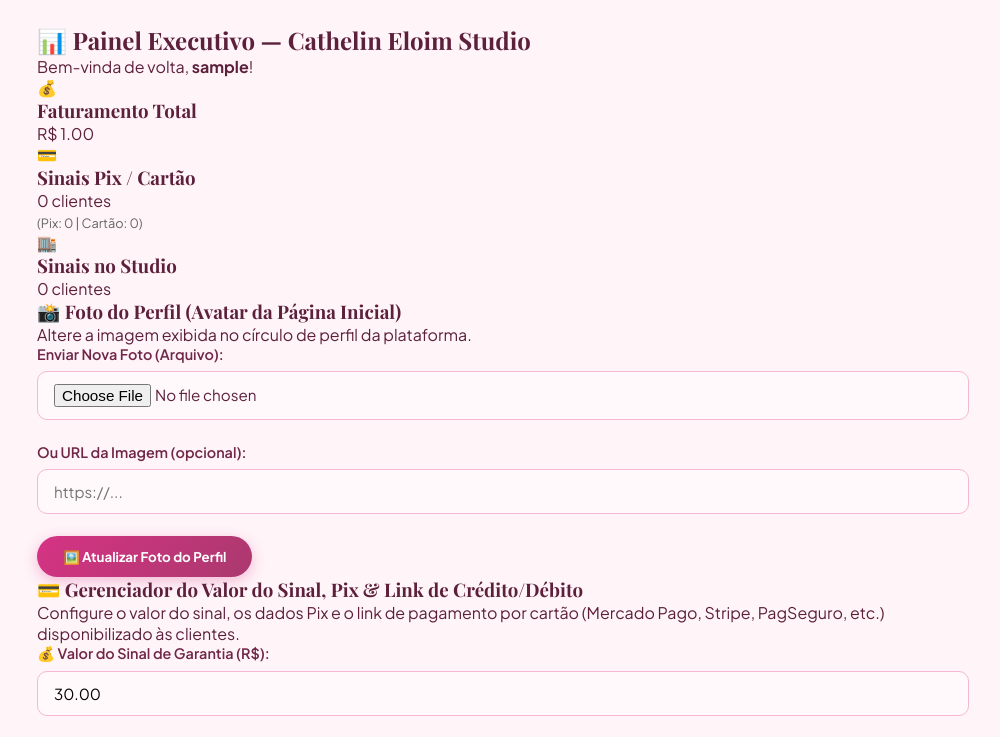
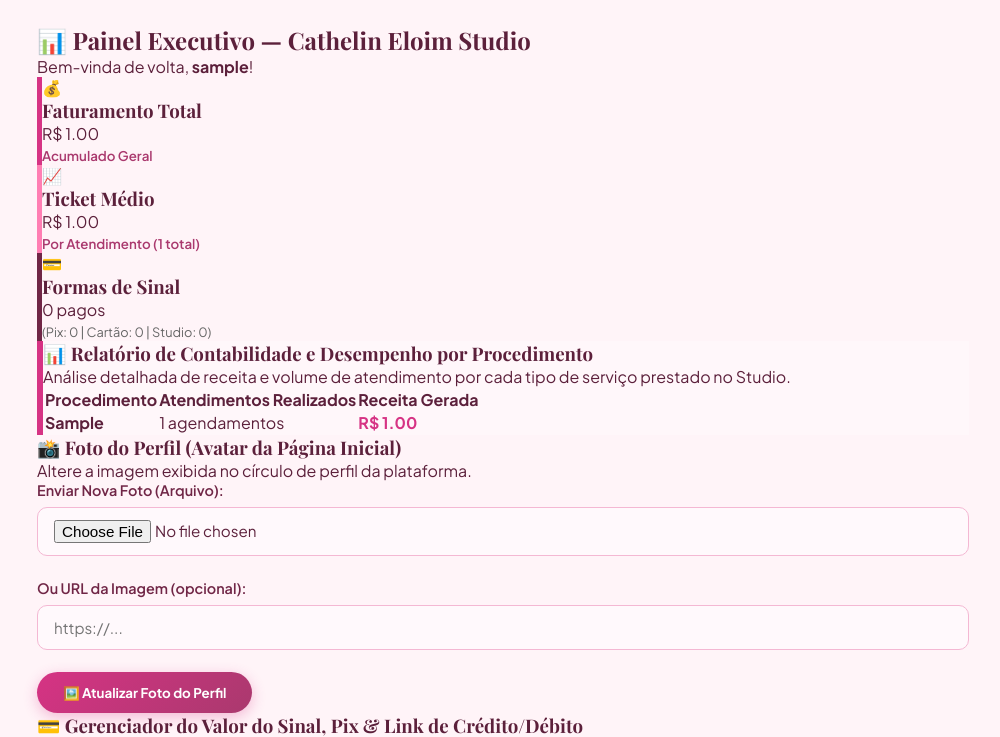
Before and after one commit to ricardosousarocha2017/cath-unhas, a Flask app: page /admin in a window 1280 px wide. Shown: the part 88-825 px from the top of the page, without its empty margins (137-1137 px from the left). Run offline with Flask 3, Linux system fonts and the light colour scheme; the visitor is signed in with stand-in values (Sample User, id 1); data comes from the database, SQL or seed files in the repository; tables that the repository leaves empty hold one stand-in row (values such as "Sample post"); some web fonts are replaced.

Commit message:
Add files via upload

```diff
--- a/app.py
+++ b/app.py
@@ -396,8 +396,8 @@ def alterar_status_sinal(agendamento_id):
             conn.commit()
             conn.close()
 
-            # Se o status for Pix Confirmado, enviar WhatsApp de confirmação de sinal conferido junto ao banco
-            if agendamento and ('Confirmado' in novo_status_sinal or 'Pix Confirmado' in novo_status_sinal):
+            # Disparar devolutiva via Green-API para o WhatsApp do cliente quando o sinal for confirmado
+            if agendamento and ('Confirmado' in novo_status_sinal or 'Pix Confirmado' in novo_status_sinal or 'Recebido' in novo_status_sinal):
                 telefone_cliente = agendamento['telefone']
                 nome_cliente = agendamento['nome']
                 servico_cliente = agendamento['servico']
@@ -405,7 +405,6 @@ def alterar_status_sinal(agendamento_id):
                 hora_cliente = agendamento['hora']
                 valor_sinal_val = agendamento['valor_sinal'] if agendamento['valor_sinal'] else 30.0
 
-                # Formatar telefone para WhatsApp
                 target_wa = "".join([c for c in str(telefone_cliente) if c.isdigit()])
                 if len(target_wa) <= 11 and not target_wa.startswith('55'):
                     target_wa = '55' + target_wa
@@ -425,7 +424,7 @@ def alterar_status_sinal(agendamento_id):
                     try:
                         requests.post(url_green, json={"chatId": f"{target_wa}@c.us", "message": msg_confirmacao}, headers=headers, timeout=5)
                     except Exception as ex:
-                        print("Erro ao enviar WhatsApp Green-API:", ex)
+                        print("Erro ao enviar WhatsApp Green-API ao cliente:", ex)
 
             flash(f'Status do sinal atualizado para "{novo_status_sinal}" e devolutiva enviada ao cliente com sucesso!', 'success')
     except Exception as e:
--- a/templates/admin.html
+++ b/templates/admin.html
@@ -7,29 +7,61 @@
         <p class="admin-welcome">Bem-vinda de volta, <strong>{{ username }}</strong>!</p>
     </div>
 
-    <!-- Estatísticas Principais -->
+    <!-- Estatísticas Principais & Contabilidade Profissional -->
     <div class="stats-grid">
-        <div class="stat-card">
+        <div class="stat-card gold-border">
             <span class="stat-icon">💰</span>
             <div>
                 <h3>Faturamento Total</h3>
                 <p class="stat-value">R$ {{ "%.2f"|format(total_faturamento) }}</p>
+                <small style="color: #aa396e; font-weight: 600;">Acumulado Geral</small>
             </div>
         </div>
-        <div class="stat-card">
+        <div class="stat-card pink-border">
+            <span class="stat-icon">📈</span>
+            <div>
+                <h3>Ticket Médio</h3>
+                <p class="stat-value">R$ {{ "%.2f"|format(ticket_medio) }}</p>
+                <small style="color: #aa396e; font-weight: 600;">Por Atendimento ({{ total_atendimentos }} total)</small>
+            </div>
+        </div>
+        <div class="stat-card purple-border">
             <span class="stat-icon">💳</span>
             <div>
-                <h3>Sinais Pix / Cartão</h3>
-                <p class="stat-value">{{ sinais_pix + sinais_cartao }} clientes</p>
-                <small style="color: #666; font-size: 0.8rem;">(Pix: {{ sinais_pix }} | Cartão: {{ sinais_cartao }})</small>
+                <h3>Formas de Sinal</h3>
+                <p class="stat-value">{{ sinais_pix + sinais_cartao + sinais_studio }} pagos</p>
+                <small style="color: #666; font-size: 0.8rem;">(Pix: {{ sinais_pix }} | Cartão: {{ sinais_cartao }} | Studio: {{ sinais_studio }})</small>
             </div>
         </div>
-        <div class="stat-card">
-            <span class="stat-icon">🏬</span>
-            <div>
-                <h3>Sinais no Studio</h3>
-                <p class="stat-value">{{ sinais_studio }} clientes</p>
-            </div>
+    </div>
+
+    <!-- Relatório de Contabilidade por Serviço -->
+    <div class="admin-card highlight-box">
+        <h3>📊 Relatório de Contabilidade e Desempenho por Procedimento</h3>
+        <p class="admin-sub">Análise detalhada de receita e volume de atendimento por cada tipo de serviço prestado no Studio.</p>
+        <div class="table-responsive">
+            <table class="admin-table">
+                <thead>
+                    <tr>
+                        <th>Procedimento</th>
+                        <th>Atendimentos Realizados</th>
+                        <th>Receita Gerada</th>
+                    </tr>
+                </thead>
+                <tbody>
+                    {% for r in relatorio_servicos %}
+                    <tr>
+                        <td><strong>{{ r['servico'] }}</strong></td>
+                        <td>{{ r['qtd'] }} agendamentos</td>
+                        <td><strong style="color: #d63384;">R$ {{ "%.2f"|format(r['total']) }}</strong></td>
+                    </tr>
+                    {% else %}
+                    <tr>
+                        <td colspan="3" class="text-center">Nenhum dado contábil registrado ainda.</td>
+                    </tr>
+                    {% endfor %}
+                </tbody>
+            </table>
         </div>
     </div>
 
```
